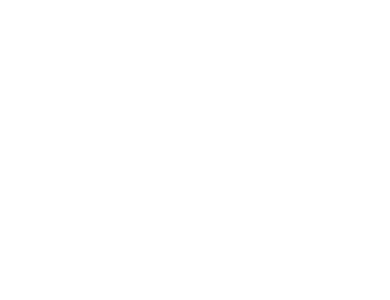
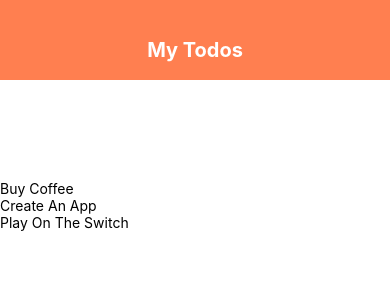
Before and after one commit to FrederickKisife/React-Native-Project, a React Native app: screen / in a window 390 px wide. Shown: the top 300 px of the page. Built offline with nearby package versions, Linux system fonts and the light colour scheme.

Commit message:
setting up the header

```diff
--- a/App.js
+++ b/App.js
@@ -1,13 +1,34 @@
 import React, { useState } from 'react';
-import { StyleSheet, Text, View} from 'react-native';
+import { StyleSheet, Text, View, FlatList } from 'react-native';
+import Header from './components/header';
+
 
 export default function App() {
+  const [todos, setTodos] = useState([
+    {text: 'Buy Coffee', key: '1'},
+    {text: 'Create An App', key: '2'},
+    {text: 'Play On The Switch', key: '3'},
+  ])
   return (
     <View style={styles.container}>
+      <Header/>
+
+      <View style={styles.content}>
+        {/*  to form */}
+      </View>
+      <View style={styles.list}>
+        <FlatList
+          data={todos}
+          renderItem={({ item }) =>(
+            <Text>{item.text}</Text>
+          )}
+        />
+      </View>
 
     </View>
+
   )
-  }
+}
 
 const styles = StyleSheet.create({
   container: {
@@ -15,5 +36,11 @@
     backgroundColor: '#fff',
 
   },
+  content: {
+    padding: 40,
+  },
+  list:{
+    marginTop:20,
+  }
 
 });
--- /dev/null
+++ b/components/header.js
@@ -0,0 +1,25 @@
+import React from 'react';
+import { StyleSheet, Text, View} from 'react-native';
+
+export default function Header(){
+    return(
+        <View style={styles.header}>
+            <Text style={styles.title}>My Todos</Text>
+        </View>
+    )
+}
+
+const styles = StyleSheet.create({
+    header: {
+        height:80,
+        paddingTop:38,
+        backgroundColor: 'coral',
+    },
+    title: {
+        textAlign: 'center',
+        fontSize: 20,
+        fontWeight: 'bold',
+        color:'#fff',
+
+    }
+})
```
